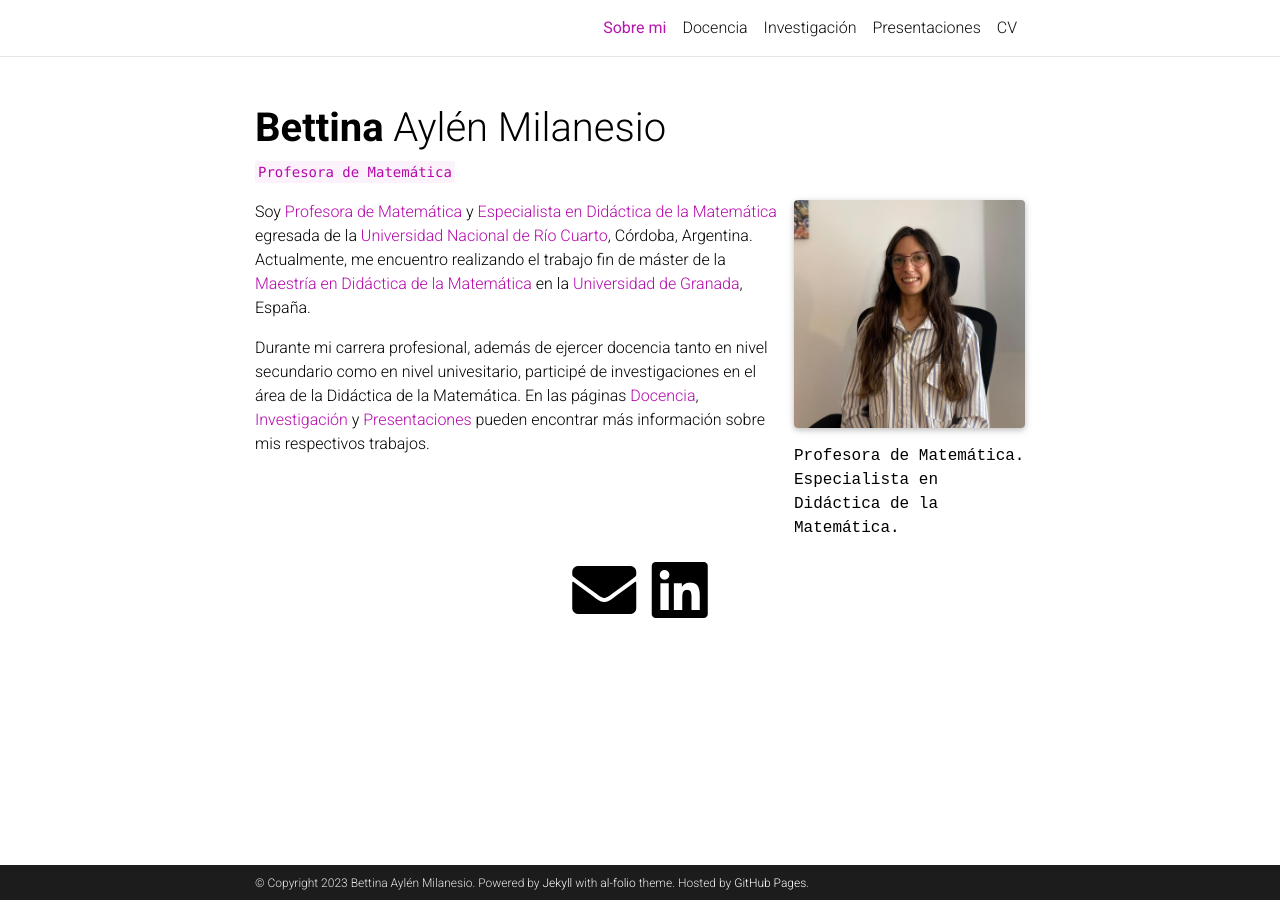
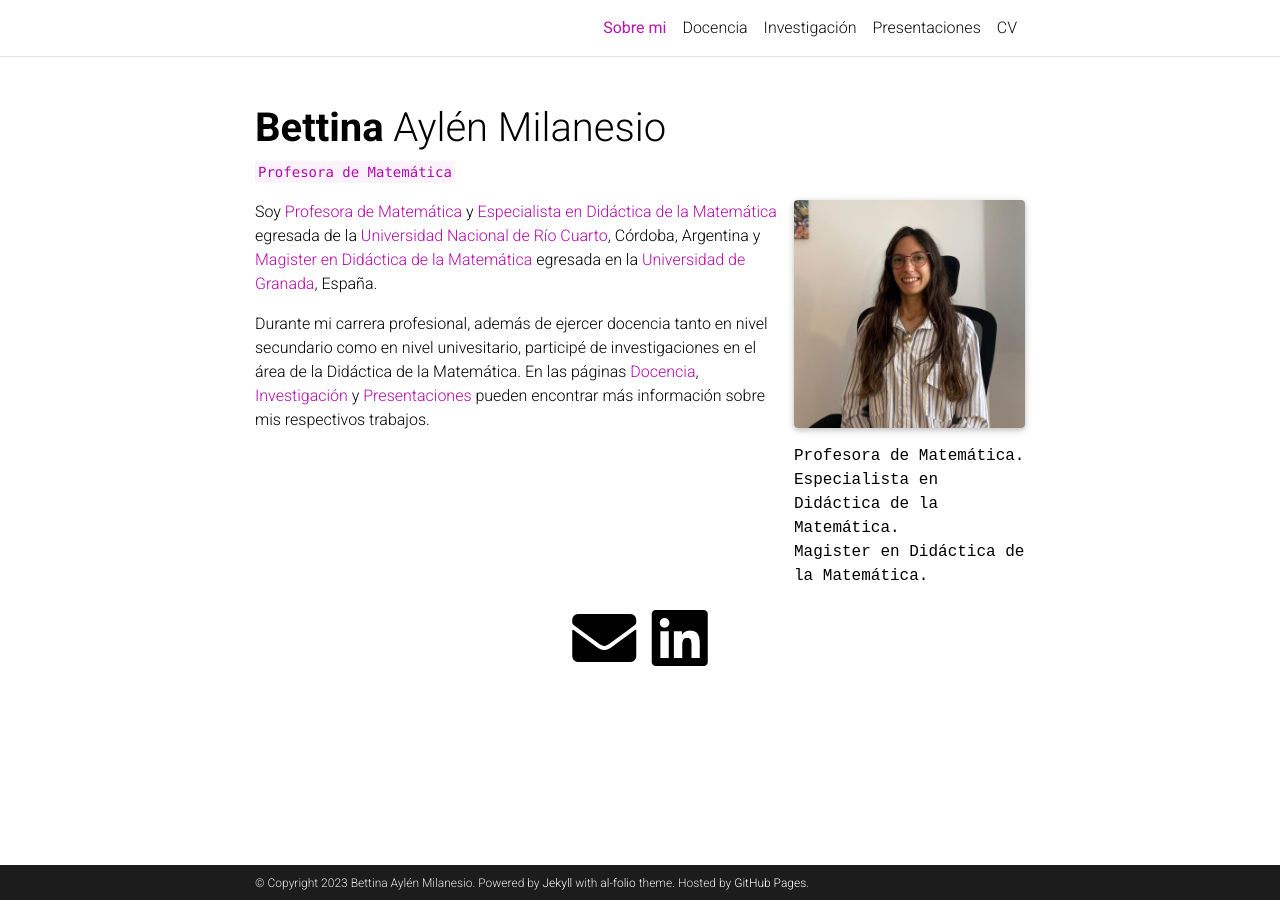
Before and after one commit to bmilanesio/bmilanesio.github.io, a Jekyll site: the page built from _pages/about.md, in a window 1280 px wide. Built offline with Jekyll 4.4.1, drawn with Linux system fonts in a browser that asks for light colours; full-size pictures stand in for the smaller copies a plugin makes; comment, search, counter and statistics services are not loaded; a style sheet for code colours, icons or effects is not loaded.

Commit message:
actualización

```diff
--- a/_pages/about.md
+++ b/_pages/about.md
@@ -11,6 +11,7 @@
   address: >
     <p>Profesora de Matemática.</p>
     <p>Especialista en Didáctica de la Matemática.</p>
+    <p>Magister en Didáctica de la Matemática.</p>
     <p></p>
 
 news: true  # includes a list of news items
@@ -18,6 +19,6 @@
 social: true  # includes social icons at the bottom of the page
 ---
 
-Soy [Profesora de Matemática](https://www.unrc.edu.ar/unrc/carreras/exa_prof_matematica.php) y [Especialista en Didáctica de la Matemática](https://www.exa.unrc.edu.ar/especializacion-en-didactica-de-la-matematica/) egresada de la [Universidad Nacional de Río Cuarto](https://www.unrc.edu.ar/), Córdoba, Argentina. Actualmente, me encuentro realizando el trabajo fin de máster de la [Maestría en Didáctica de la Matemática](https://www.ugr.es/estudiantes/master-doctorados/master-universitario-didactica-matematica-1) en la [Universidad de Granada](https://www.ugr.es/), España.
+Soy [Profesora de Matemática](https://www.unrc.edu.ar/unrc/carreras/exa_prof_matematica.php) y [Especialista en Didáctica de la Matemática](https://www.exa.unrc.edu.ar/especializacion-en-didactica-de-la-matematica/) egresada de la [Universidad Nacional de Río Cuarto](https://www.unrc.edu.ar/), Córdoba, Argentina y [Magister en Didáctica de la Matemática](https://www.ugr.es/estudiantes/master-doctorados/master-universitario-didactica-matematica-1) egresada en la [Universidad de Granada](https://www.ugr.es/), España.
 
 Durante mi carrera profesional, además de ejercer docencia tanto en nivel secundario como en nivel univesitario, participé de investigaciones en el área de la Didáctica de la Matemática. En las páginas [Docencia](/teaching/), [Investigación](/research/) y [Presentaciones](https://bmilanesio.github.io/presentations/) pueden encontrar más información sobre mis respectivos trabajos.
```
